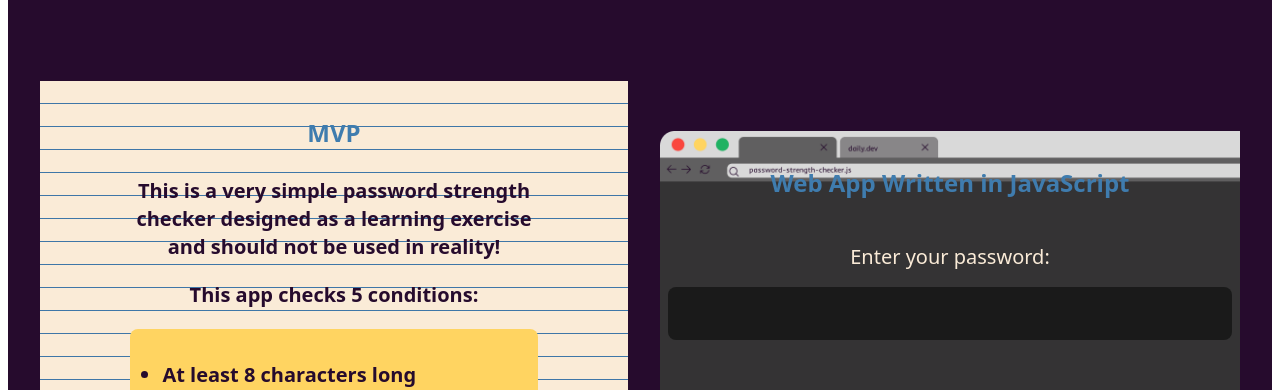
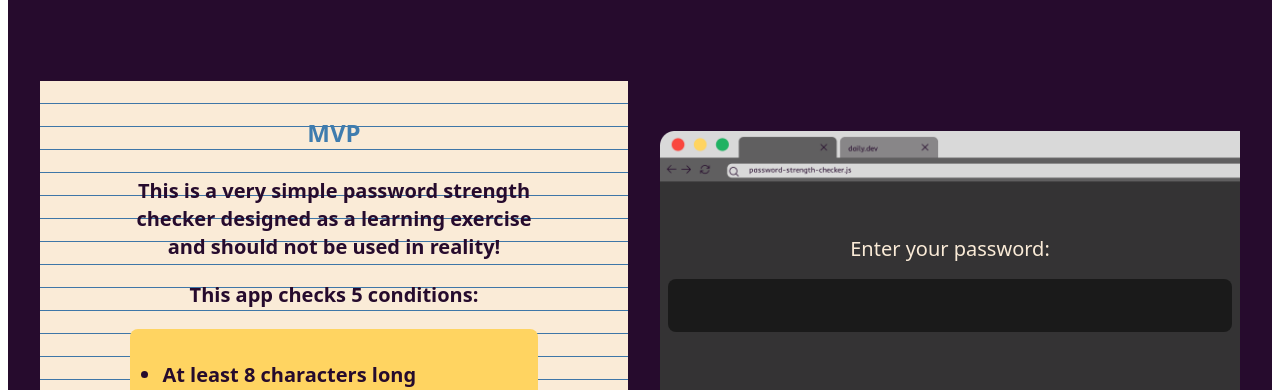
Before and after one commit to JoleneKearse/polyglot-coding, a React (Vite) app: page / in a window 1280 px wide. Shown: the part 2380-2770 px from the top of the page. Built offline with nearby package versions, Linux system fonts and the light colour scheme.

Commit message:
chore: remove title

```diff
--- a/src/components/projects/PasswordStrengthChecker.jsx
+++ b/src/components/projects/PasswordStrengthChecker.jsx
@@ -28,7 +28,6 @@ const PasswordStrengthChecker = () => {
   return (
     <div className={styles.passwordChecker}>
       <div className={styles.setup}>
-        <h4>Web App Written in JavaScript</h4>
         <label htmlFor="input">Enter your password: </label>
         <input type="text" className={styles.input} id="text" />
       </div>
--- a/src/components/projects/PasswordStrengthChecker.module.css
+++ b/src/components/projects/PasswordStrengthChecker.module.css
@@ -11,6 +11,7 @@
   flex-direction: column;
   gap: 1rem;
   margin-bottom: 6rem;
+  padding-top: 6rem;
 }
 
 .interaction {
```
